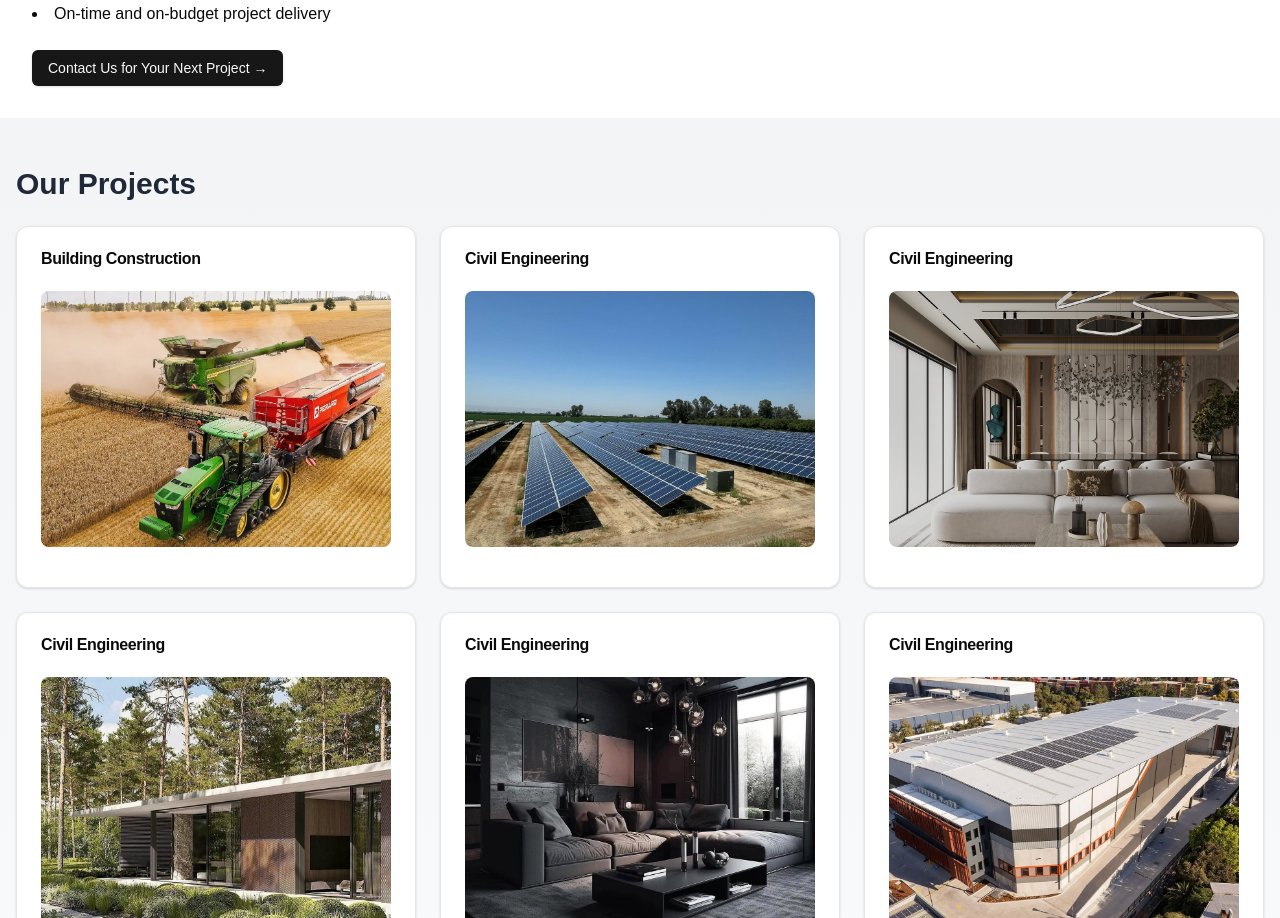
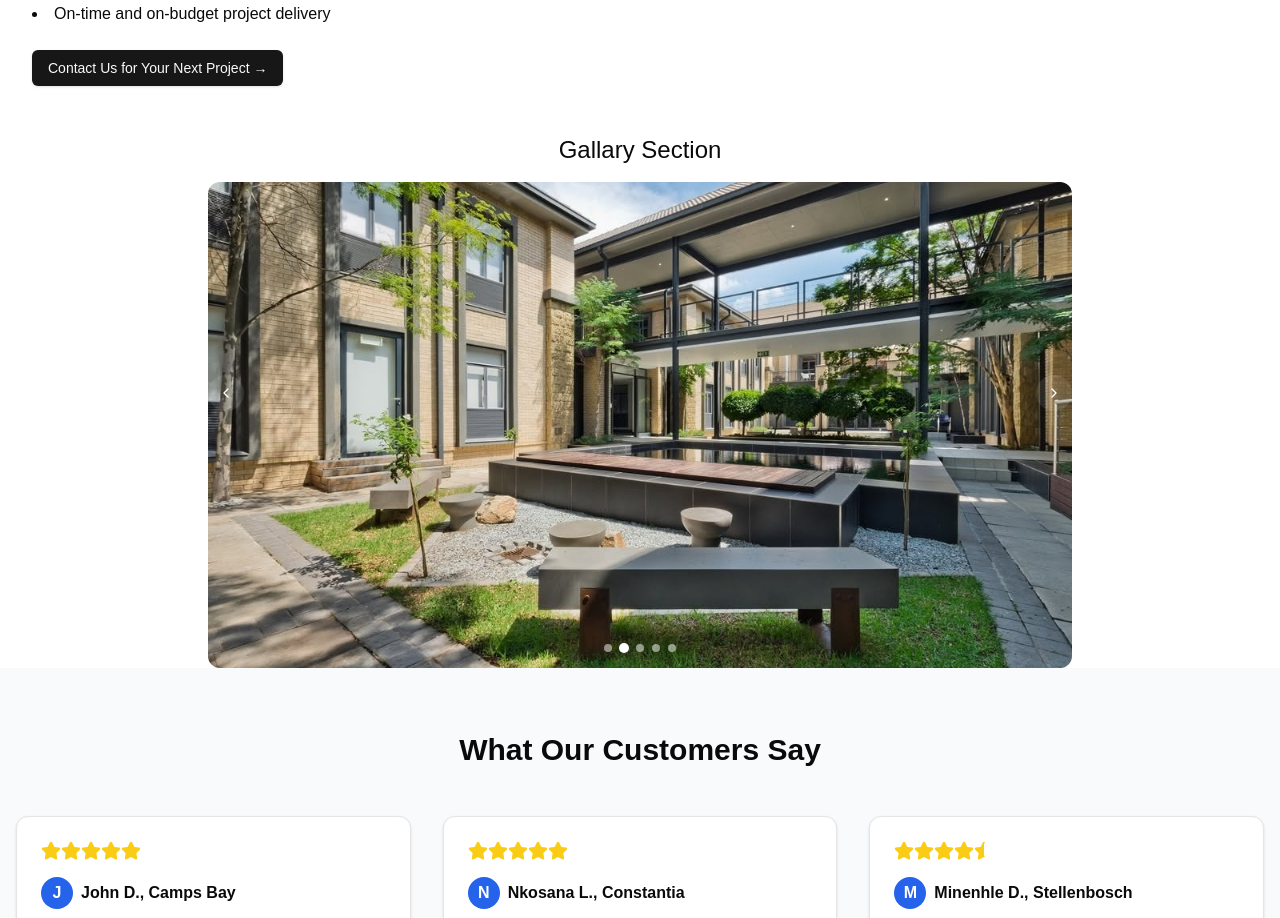
Before and after one commit to banele303/goldman-consulting, a Next.js app: page /construction in a window 1280 px wide. Shown: the part 2844-3762 px from the top of the page. Built offline with nearby package versions, Linux system fonts and the light colour scheme.

Commit message:
my cmmit

```diff
--- a/app/about-us/about-hero.tsx
+++ b/app/about-us/about-hero.tsx
@@ -1,9 +1,12 @@
 'use client'
 
+
+import { Phone} from 'lucide-react'
 import Image from 'next/image'
 import { Button } from "@/components/ui/button"
 import { motion } from 'framer-motion'
 import { useEffect, useState } from 'react'
+import Link from 'next/link'
 
 // Custom hook for intersection observer
 const useInView = () => {
@@ -41,7 +44,7 @@ export default function AboutHero() {
   }
 
   return (
-    <section id="hero-section" className="relative h-[80vh] md:h-[70vh] md:min-h-[500px] w-full overflow-hidden">
+    <section id="hero-section" className="relative h-[60vh] md:h-[70vh] md:min-h-[500px] w-full overflow-hidden">
       <Image
         src="/consulting/hero-interior.jpeg"
         alt="Construction site with cranes and workers at sunset"
@@ -96,11 +99,14 @@ Goldman Holding
             transition={{ duration: 0.5, delay: 0.6 }}
           >
             <Button size="lg" className="w-full sm:w-auto bg-orange-600 text-md md:text-base">
-            CALL Now
+
+            <Link href="tel:+27634582860">
+                      <Phone className="mr-2 h-4 w-4" />
+                      CALL NOW
+                    </Link>
+
             </Button>
-            <Button size="lg" variant="outline" className="w-full sm:w-auto text-md md:text-base">
-              Get a Free Quote
-            </Button>
+
           </motion.div>
         </div>
       </div>
--- a/app/about-us/about-us-main.tsx
+++ b/app/about-us/about-us-main.tsx
@@ -13,7 +13,7 @@ export default function AboutUs() {
         {/* Company Overview Section */}
         <section className="grid md:grid-cols-2 gap-12 items-center">
           <div className="space-y-6">
-            <h2 className="text-3xl font-semibold text-gray-800">Company Overview</h2>
+            <h2 className="text-2xl md:text-3xl font-semibold text-center text-gray-800">COMPANY OVERVIEW </h2>
             <p className="text-gray-600">
               Goldman Holding is a leading management consulting
               firm that empowers a diverse portfolio of subsidiaries
@@ -25,7 +25,7 @@ export default function AboutUs() {
             </p>
 
 
-            <h2 className="text-3xl font-semibold text-gray-800">Collaboration</h2>
+            <h2 className="text-3xl font-semibold text-gray-800">COLLABORATION</h2>
 
 
             <p className="text-gray-600">
@@ -45,14 +45,14 @@ export default function AboutUs() {
             <Card className="bg-white shadow-lg hover:shadow-xl transition-shadow duration-300">
               <CardContent className="p-6 space-y-4">
                 <ThumbsUp className="w-12 h-12 text-blue-500 mx-auto" />
-                <h3 className="text-xl font-semibold text-gray-800">Strategy Development</h3>
+                <h3 className="text-xl font-semibold text-center text-blue-800">Strategy Development</h3>
                 <p className="text-gray-600">We partner with our subsidiaries to craft and execute tailored strategies that propel growth, drive improvement and foster sustainability.</p>
               </CardContent>
             </Card>
             <Card className="bg-white shadow-lg hover:shadow-xl transition-shadow duration-300">
               <CardContent className="p-6 space-y-4">
                 <Shield className="w-12 h-12 text-blue-500 mx-auto" />
-                <h3 className="text-xl font-semibold text-gray-800">Operational Improvement</h3>
+                <h3 className="text-xl font-semibold text-center text-gray-800">Operational Improvement</h3>
                 <p className="text-gray-600">Our team collaborates with clients to pinpoint areas for enhancement and implement transformative changes that boost efficiency, reduce costs and elevate customer satisfaction.</p>
               </CardContent>
             </Card>
@@ -66,13 +66,7 @@ export default function AboutUs() {
           </div>
         </section>
 
-        {/* Strategic Partnerships Section */}
-        <section className="text-center space-y-12">
-          <h2 className="text-3xl font-semibold text-gray-800">Collaboration</h2>
-          <p className="text-gray-600">
-            Goldman Holding has established strategic partnerships with esteemed organizations, amplifying our expertise and resources. This collaborative framework empowers us to deliver bespoke, comprehensive solutions that precisely address the unique needs and objectives of our clients.
-          </p>
-        </section>
+
       </main>
     </div>
   )
--- a/app/about-us/page.tsx
+++ b/app/about-us/page.tsx
@@ -1,6 +1,4 @@
 "use client"
-
-
 import ContactButtons from "../components/ui/contact-bottons"
 import Footer from "../components/ui/footer"
 import FRQ from "../components/ui/FRQ"
--- a/app/components/featured.tsx
+++ b/app/components/featured.tsx
@@ -10,11 +10,12 @@ import Link from "next/link"
 
 
 const items = [
+  "Collaborations Built on Trust",
+  "Delivering Outstanding Outcomes",
   "Consistent Track Record of Success ",
-  "Delivering Outstanding Outcomes",
   "Commitment to excellence and quality ",
   "Anticipating Trends, Embracing Innovation ",
-  "Collaborations Built on Trust and Transparency"
+
 ]
 
 
@@ -35,7 +36,7 @@ export default function Featured() {
           </h2>
           <div className="grid md:grid-cols-2 gap-[4rem]">
             <div>
-              <h3 className="text-xl font-semibold mb-4">Innovative Solutions</h3>
+              <h3 className="text-xl text-center font-semibold mb-4">Innovative Solutions & Expeptional Results</h3>
               <p className="mb-4">
               At Goldman Holding, we&apos;re fueled by a passion for innovation
               and a commitment to excellence. Our unique blend of expertise,
@@ -50,7 +51,7 @@ export default function Featured() {
 
             </div>
             <div>
-              <h3 className="text-xl font-semibold mb-4">Why Choose Us </h3>
+              <h3 className="text-xl text-center font-semibold mb-4">Why Choose Us </h3>
               <SmartList items={items} />
             </div>
           </div>
@@ -69,7 +70,7 @@ export default function Featured() {
 
               </CardHeader>
               <CardContent>
-                <Image src="/consulting/house.jpeg" alt="HVAC System" width={400} height={200} className="w-full h-auto max-w-[400px] max-h-[200px] rounded-md object-cover" />
+                <Image src="/consulting/const4.jpeg" alt="HVAC System" width={400} height={200} className="w-full h-auto max-w-[400px] max-h-[200px] rounded-md object-cover" />
 
 
                 <div className="mt-3 items-start flex justify-start ">
--- a/app/components/home-slider.tsx
+++ b/app/components/home-slider.tsx
@@ -96,7 +96,7 @@ const HeroSlider = () => {
                    }}>
                   {slide.content}
                 </p>
-                <a href="tel:+1234567890" className="mt-4 inline-block bg-orange-500 text-white text-xl md:text-2xl font-bold py-3 px-6 rounded-sm shadow-lg hover:bg-green-600 transition-all duration-300">Call Us: +27 63 199 7890</a>
+                <a href="tel: +27634582860" className="mt-4 inline-block bg-orange-500 text-white text-xl md:text-2xl font-bold py-3 px-6 rounded-sm shadow-lg hover:bg-green-600 transition-all duration-300">Call Us: +27 63 458 2860</a>
               </div>
             </div>
           </SwiperSlide>
--- /dev/null
+++ b/app/construction/gallary-section.tsx
@@ -0,0 +1,109 @@
+'use client'
+
+import { useState, useEffect, useCallback } from 'react'
+import { motion, AnimatePresence } from 'framer-motion'
+import { ChevronLeft, ChevronRight } from 'lucide-react'
+import Image from 'next/image'
+import { Button } from '@/components/ui/button'
+
+const images = [
+  {
+    src: '/manu/img.jpeg',
+    alt: 'Project 1',
+  },
+  {
+    src: '/manu/img1.jpeg',
+    alt: 'Project 2',
+  },
+  {
+    src: '/manu/img3.jpeg',
+    alt: 'Project 3',
+  },
+  {
+    src: '/manu/img.jpeg',
+    alt: 'Project 4',
+  },
+  {
+    src: '/manu/img.jpeg',
+    alt: 'Project 5',
+  }
+]
+
+export default function Gallery() {
+  const [currentIndex, setCurrentIndex] = useState(0)
+
+  const handlePrevious = useCallback(() => {
+    setCurrentIndex((prevIndex) =>
+      prevIndex === 0 ? images.length - 1 : prevIndex - 1
+    )
+  }, [])
+
+  const handleNext = useCallback(() => {
+    setCurrentIndex((prevIndex) =>
+      prevIndex === images.length - 1 ? 0 : prevIndex + 1
+    )
+  }, [])
+
+  useEffect(() => {
+    const interval = setInterval(() => {
+      handleNext()
+    }, 5000) // Change slide every 5 seconds
+
+    return () => clearInterval(interval)
+  }, [handleNext])
+
+  return (
+    <div className="relative px-[1rem] w-full max-w-4xl mx-auto overflow-hidden">
+
+        <h3 className="py-4 text-2xl text-center">Gallary Section</h3>
+      <div className="relative aspect-video">
+        <AnimatePresence initial={false} custom={currentIndex}>
+          <motion.div
+            key={currentIndex}
+            custom={currentIndex}
+            initial={{ opacity: 0 }}
+            animate={{ opacity: 1 }}
+            exit={{ opacity: 0 }}
+            transition={{ duration: 0.5 }}
+            className="absolute inset-0  "
+          >
+            <Image
+              src={images[currentIndex].src}
+              alt={images[currentIndex].alt}
+              fill
+              className="object-cover rounded-xl"
+              priority
+            />
+          </motion.div>
+        </AnimatePresence>
+      </div>
+      <Button
+        variant="ghost"
+        size="icon"
+        className="absolute top-1/2 left-4 transform -translate-y-1/2 bg-white/10 hover:bg-white/20 text-white rounded-full p-2"
+        onClick={handlePrevious}
+      >
+        <ChevronLeft className="h-6 w-6" />
+      </Button>
+      <Button
+        variant="ghost"
+        size="icon"
+        className="absolute top-1/2 right-4 transform -translate-y-1/2 bg-white/10 hover:bg-white/20 text-white rounded-full p-2"
+        onClick={handleNext}
+      >
+        <ChevronRight className="h-6 w-6" />
+      </Button>
+      <div className="absolute bottom-4 left-1/2 transform -translate-x-1/2 flex space-x-2">
+        {images.map((_, index) => (
+          <button
+            key={index}
+            className={`w-2 h-2 rounded-full transition-all duration-300 ${
+              index === currentIndex ? 'bg-white scale-125' : 'bg-white/50'
+            }`}
+            onClick={() => setCurrentIndex(index)}
+          />
+        ))}
+      </div>
+    </div>
+  )
+}
--- a/app/construction/page.tsx
+++ b/app/construction/page.tsx
@@ -8,6 +8,7 @@ import ContactButtons from "../components/ui/contact-bottons";
 import GoldmanConstruction from "./bath-second";
 import AboutGoldmanConstruction from "./about-construction";
 import FAQSection from "./FRQ-Construction";
+import Gallery from "./gallary-section";
 
 
 export default function Home() {
@@ -19,9 +20,9 @@ export default function Home() {
 
             <BathroomHero />
             <AboutGoldmanConstruction />
-            <GoldmanConstruction />
+            {/* <GoldmanConstruction /> */}
             {/* <PortFolio /> */}
-
+<Gallery/>
 
 
             <SecondTestimonials />
```
